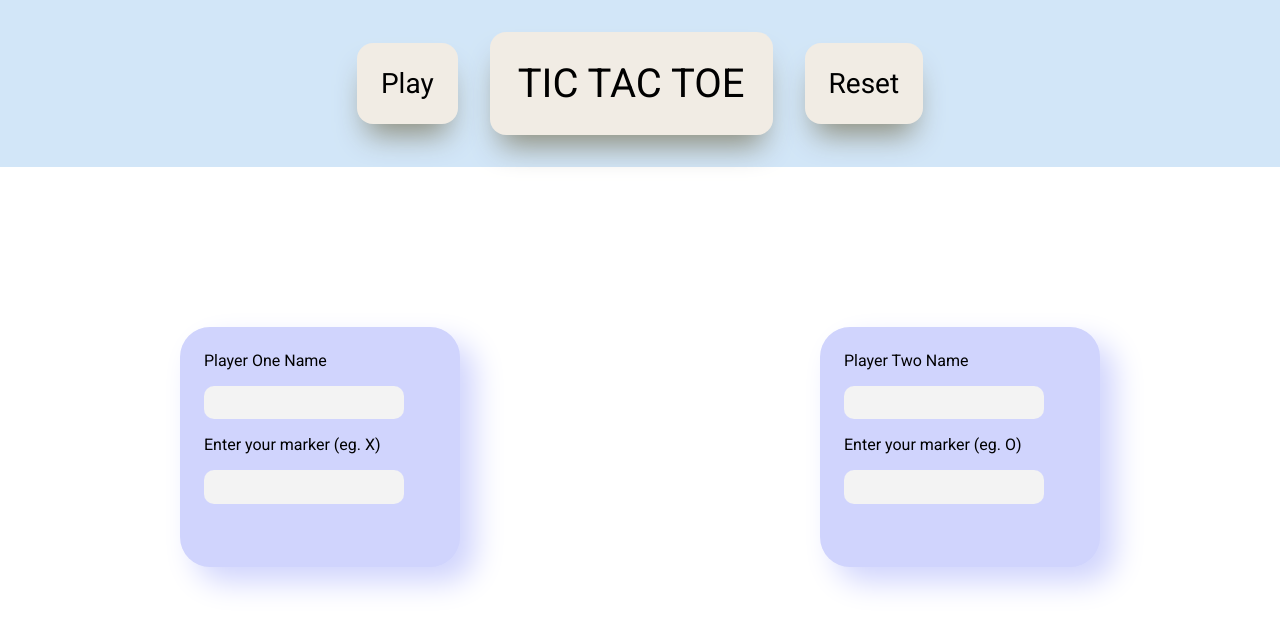
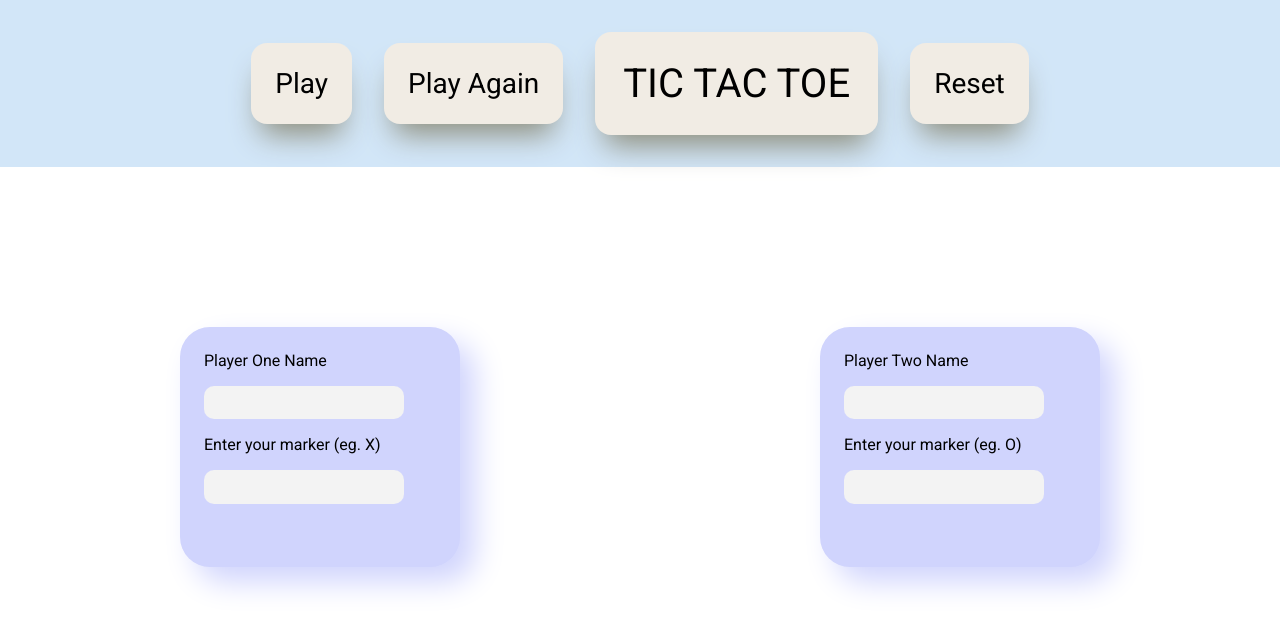
Before and after one commit to ajinkyab9/tictactoeProj, a plain HTML site: page main.html in a window 1280 px wide. Drawn offline with Linux system fonts and the light colour scheme.

Commit message:
added markup for improved UX

```diff
--- a/main.html
+++ b/main.html
@@ -14,7 +14,8 @@
 
 <body>
     <nav class="mainNav">
-        <div class="playResetBtn playBtn">Play</div>
+        <div class="playResetBtn playBtn showPlayBtn">Play</div>
+        <div class="playResetBtn playAgainBtn hidePlayAgain">Play Again</div>
         <div class="navTitle">TIC TAC TOE</div>
         <div class="playResetBtn resetBtn">Reset</div>
     </nav>
```
